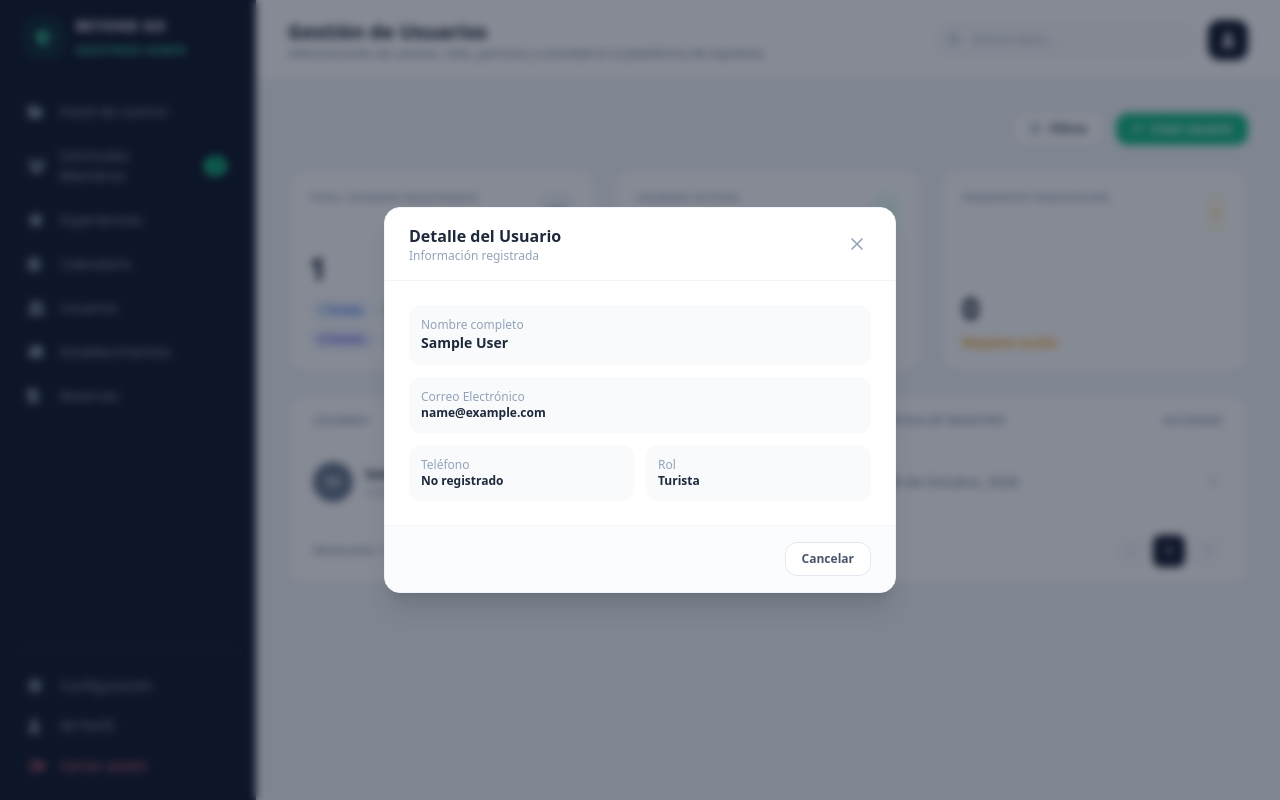
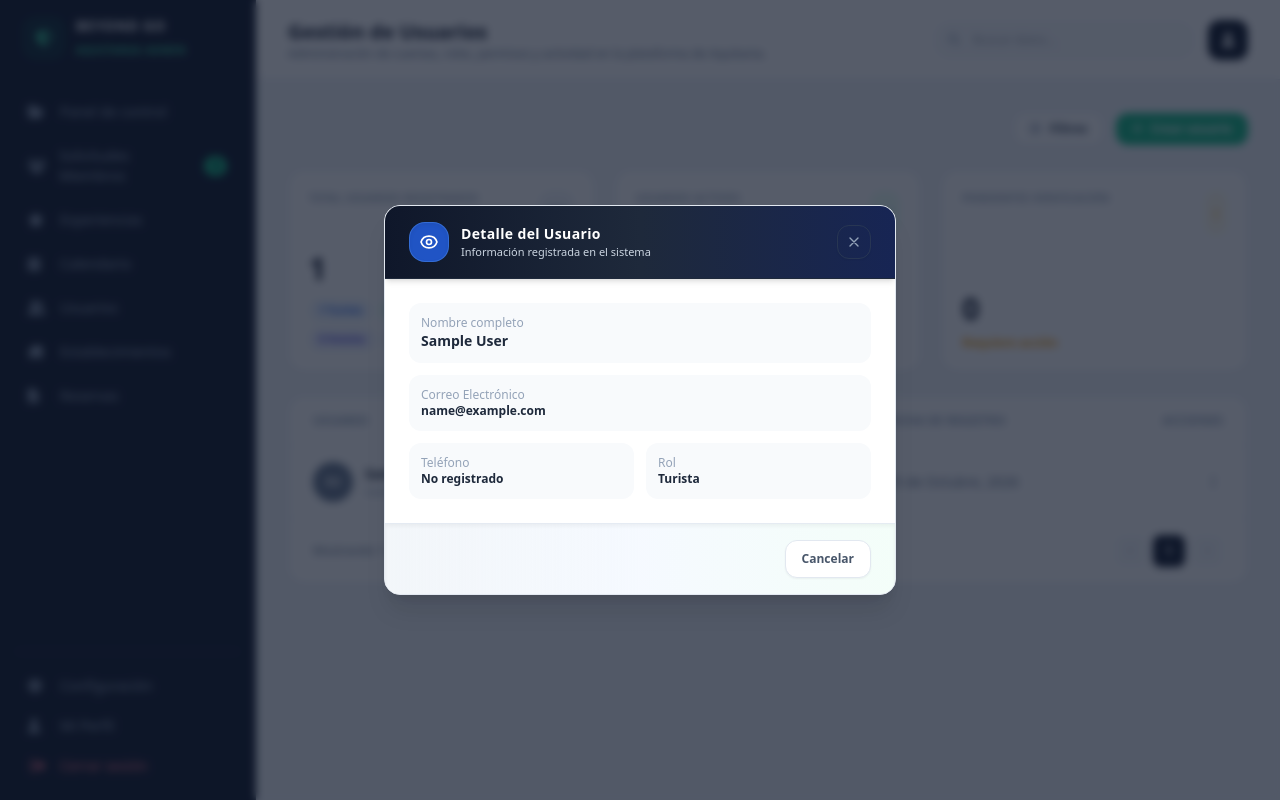
Before and after one commit to 71steven00/BeyondGo, a Django app: page /administrador/gestion_usuarios/1/ver/ in a window 1280 px wide. Run offline with Django 5.2, Linux system fonts and the light colour scheme; the visitor is signed in with stand-in values (Sample User, id 1); data comes from the database, SQL or seed files in the repository; some libraries are stand-ins or nearby versions.

Commit message:
style:arreglo de estilos en el moldal_usuario.html

```diff
--- /dev/null
+++ b/static/js/modales.js
@@ -0,0 +1,24 @@
+document.addEventListener("DOMContentLoaded", function () {
+    const selectRol = document.getElementById("id_rol");
+    const inputCertificado = document.getElementById("id_certificado_turismo");
+
+    if (selectRol && inputCertificado) {
+      // Encontramos el contenedor padre que envuelve al input del certificado
+      const contenedorCertificado = inputCertificado.closest("div");
+
+      function actualizarVisibilidadCertificado() {
+        if (selectRol.value === "GUIA") {
+          contenedorCertificado.style.display = "block";
+        } else {
+          contenedorCertificado.style.display = "none";
+          inputCertificado.value = ""; // Limpia el archivo si cambia de rol por error
+        }
+      }
+
+      // Ejecutar al cargar (ideal para cuando editas un guía existente)
+      actualizarVisibilidadCertificado();
+
+      // Escuchar cambios en el selector de roles en tiempo real
+      selectRol.addEventListener("change", actualizarVisibilidadCertificado);
+    }
+  });
--- a/templates/modales/modal_usuario.html
+++ b/templates/modales/modal_usuario.html
@@ -1,13 +1,38 @@
+{% load static %}
 <!-- OVERLAY / FONDO OSCURO DEL MODAL -->
-<div class="fixed inset-0 z-50 flex items-center justify-center bg-slate-900/50 backdrop-blur-sm p-4 overflow-y-auto">
+<div class="fixed inset-0 w-full h-full z-[9999] flex items-center justify-center bg-slate-900/70 backdrop-blur-sm p-4 overflow-y-auto">
 
   <!-- TARJETA DEL MODAL -->
-  <div class="relative w-full max-w-lg bg-white rounded-2xl shadow-xl border border-slate-100 overflow-hidden">
+  <div class="relative w-full max-w-lg bg-white rounded-2xl shadow-xl border border-slate-200 overflow-hidden">
 
     <!-- HEADER / CABECERA -->
-    <div class="flex items-center justify-between px-6 py-4 border-b border-slate-100">
+    <div class="flex items-center justify-between px-6 py-4 bg-gradient-to-r from-slate-900 via-slate-800 to-blue-950 border-b border-slate-800 shadow-md">
+      <div class="flex items-center gap-3">
+        <!-- Icono indicador visual estilizado según la acción -->
+        <div class="w-10 h-10 rounded-2xl flex items-center justify-center text-white shadow-inner
+          {% if accion == 'ver' %} bg-blue-600/80 border border-blue-400/30
+          {% elif accion == 'crear' %} bg-emerald-600/80 border border-emerald-400/30
+          {% elif accion == 'editar' %} bg-blue-600/80 border border-blue-400/30
+          {% elif accion == 'estado' %} bg-amber-600/80 border border-amber-400/30
+          {% elif accion == 'eliminar' %} bg-rose-600/80 border border-rose-400/30
+          {% endif %}">
+
+          <!-- Iconos vectoriales limpios -->
+          {% if accion == 'ver' %}
+            <svg class="w-5 h-5" fill="none" stroke="currentColor" viewBox="0 0 24 24"><path stroke-linecap="round" stroke-linejoin="round" stroke-width="2" d="M15 12a3 3 0 11-6 0 3 3 0 016 0z"/><path stroke-linecap="round" stroke-linejoin="round" stroke-width="2" d="M2.458 12C3.732 7.943 7.523 5 12 5c4.478 0 8.268 2.943 9.542 7-1.274 4.057-5.064 7-9.542 7-4.477 0-8.268-2.943-9.542-7z"/></svg>
+          {% elif accion == 'crear' %}
+            <svg class="w-5 h-5" fill="none" stroke="currentColor" viewBox="0 0 24 24"><path stroke-linecap="round" stroke-linejoin="round" stroke-width="2" d="M18 9v3m0 0v3m0-3h3m-3 0h-3m-2-5a4 4 0 11-8 0 4 4 0 018 0zM3 20a6 6 0 0112 0v1H3v-1z"/></svg>
+          {% elif accion == 'editar' %}
+            <svg class="w-5 h-5" fill="none" stroke="currentColor" viewBox="0 0 24 24"><path stroke-linecap="round" stroke-linejoin="round" stroke-width="2" d="M11 5H6a2 2 0 00-2 2v11a2 2 0 002 2h11a2 2 0 002-2v-5m-1.414-9.414a2 2 0 112.828 2.828L11.828 15H9v-2.828l8.586-8.586z"/></svg>
+          {% elif accion == 'estado' %}
+            <svg class="w-5 h-5" fill="none" stroke="currentColor" viewBox="0 0 24 24"><path stroke-linecap="round" stroke-linejoin="round" stroke-width="2" d="M4 4v5h.582m15.356 2A8.001 8.001 0 004.582 9m0 0H9m11 11v-5h-.581m0 0a8.003 8.003 0 01-15.357-2m15.357 2H15"/></svg>
+          {% elif accion == 'eliminar' %}
+            <svg class="w-5 h-5" fill="none" stroke="currentColor" viewBox="0 0 24 24"><path stroke-linecap="round" stroke-linejoin="round" stroke-width="2" d="M19 7l-.867 12.142A2 2 0 0116.138 21H7.862a2 2 0 01-1.995-1.858L5 7m5 4v6m4-6v6m1-10V4a1 1 0 00-1-1h-4a1 1 0 00-1 1v3M4 7h16"/></svg>
+          {% endif %}
+        </div>
+
         <div>
-        <h3 class="text-base font-bold text-slate-800">
+          <h3 class="text-sm font-bold text-white tracking-wide">
             {% if accion == 'ver' %}Detalle del Usuario
             {% elif accion == 'crear' %}Nuevo Usuario
             {% elif accion == 'editar' %}Editar Usuario
@@ -15,26 +40,27 @@
             {% elif accion == 'eliminar' %}Eliminar Usuario
             {% endif %}
           </h3>
-        <p class="text-xs text-slate-400">
-          {% if accion == 'ver' %}Información registrada
-          {% elif accion == 'crear' %}Ingresa los datos para registrar un usuario
-          {% elif accion == 'editar' %}Modifica la información requerida
-          {% elif accion == 'estado' %}Confirmación de cambio de estado
-          {% elif accion == 'eliminar' %}Esta acción no se puede deshacer
+          <p class="text-[11px] text-slate-300">
+            {% if accion == 'ver' %}Información registrada en el sistema
+            {% elif accion == 'crear' %}Ingresa los datos para registrar un nuevo usuario
+            {% elif accion == 'editar' %}Modifica la información requerida del usuario
+            {% elif accion == 'estado' %}Confirmación de cambio de estado de cuenta
+            {% elif accion == 'eliminar' %}Esta acción es permanente y no se puede deshacer
             {% endif %}
           </p>
         </div>
+      </div>
 
-      <!-- Botón Cerrar (X) -->
-      <a href="{% url 'gestion_usuarios' %}" class="p-1 rounded-lg text-slate-400 hover:text-slate-600 hover:bg-slate-100 transition">
-        <svg class="w-5 h-5" fill="none" stroke="currentColor" viewBox="0 0 24 24">
+      <!-- Botón Cerrar (X) con estilo oscuro elegante -->
+      <a href="{% url 'gestion_usuarios' %}" class="p-2 rounded-xl text-slate-400 hover:text-white hover:bg-slate-800/80 border border-slate-700/60 transition shadow-sm">
+        <svg class="w-4 h-4" fill="none" stroke="currentColor" viewBox="0 0 24 24">
           <path stroke-linecap="round" stroke-linejoin="round" stroke-width="2" d="M6 18L18 6M6 6l12 12"/>
         </svg>
       </a>
     </div>
 
     <!-- FORMULARIO / CONTENIDO DE LA ACCIÓN -->
-    <form method="POST" action="{% if accion == 'crear' %}{% url 'gestion_usuarios' %}?a=crear{% elif user %}{% url 'gestion_usuarios_accion' user.id accion %}{% endif %}">
+    <form method="POST" action="{% if accion == 'crear' %}{% url 'gestion_usuarios_crear' 'crear' %}{% else %}{% url 'gestion_usuarios_accion' user.id accion %}{% endif %}">
       {% csrf_token %}
 
       <div class="p-6">
@@ -66,6 +92,7 @@
         {% elif accion == 'crear' or accion == 'editar' %}
         <!-- 2. FORMULARIO CREAR / EDITAR -->
           <div class="space-y-4 text-xs">
+            <!-- Fila 1: Nombre y Apellido -->
             <div class="grid grid-cols-2 gap-3">
               <div>
                 <label class="block font-semibold text-slate-600 mb-1">Nombre</label>
@@ -79,12 +106,14 @@
               </div>
             </div>
 
+            <!-- Fila 2: Correo Electrónico (Ancho completo) -->
             <div>
               <label class="block font-semibold text-slate-600 mb-1">Correo Electrónico</label>
               {{ form.email }}
               {% if form.email.errors %}<p class="text-rose-500 text-[10px] mt-1">{{ form.email.errors.0 }}</p>{% endif %}
             </div>
 
+            <!-- Fila 3: Teléfono y Rol (A la par) -->
             <div class="grid grid-cols-2 gap-3">
               <div>
                 <label class="block font-semibold text-slate-600 mb-1">Teléfono</label>
@@ -98,6 +127,14 @@
               </div>
             </div>
 
+            <!-- Fila 4: Certificado de Turismo (Ancho completo - Oculto por defecto mediante JS) -->
+            <div>
+              <label class="block font-semibold text-slate-600 mb-1">{{ form.certificado_turismo.label }}</label>
+              {{ form.certificado_turismo }}
+              {% if form.certificado_turismo.errors %}<p class="text-rose-500 text-[10px] mt-1">{{ form.certificado_turismo.errors.0 }}</p>{% endif %}
+            </div>
+
+            <!-- Fila 5: Contraseñas (A la par, abajo del todo) -->
             {% if accion == 'crear'%}
             <div class="grid grid-cols-2 gap-3 border-t border-slate-100 pt-3">
               <div>
@@ -113,6 +150,7 @@
             </div>
             {% endif %}
 
+            <!-- Checkbox Usuario Activo -->
             <div class="flex items-center gap-2 pt-1">
               {{ form.is_active }}
               <label for="{{ form.is_active.id_for_label }}" class="font-medium text-slate-700 cursor-pointer">
@@ -147,18 +185,27 @@
       </div>
 
       <!-- FOOTER / BOTONES DE ACCIÓN -->
-      <div class="flex items-center justify-end gap-2 px-6 py-4 bg-slate-50/50 border-t border-slate-100">
-        <a href="{% url 'gestion_usuarios' %}" class="px-4 py-2 text-xs font-semibold text-slate-600 bg-white border border-slate-200 rounded-xl hover:bg-slate-50 transition">
+      <div class="flex items-center justify-end gap-3 px-6 py-4 bg-gradient-to-r from-slate-100/90 via-blue-50/60 to-emerald-50/60 border-t border-slate-200/80 shadow-inner">
+
+        <!-- Botón Cancelar -->
+        <a href="{% url 'gestion_usuarios' %}"
+           class="px-4 py-2.5 text-xs font-bold text-slate-600 bg-white border border-slate-200 rounded-xl hover:bg-slate-50 hover:text-slate-800 hover:border-slate-300 transition shadow-sm">
           Cancelar
         </a>
 
         {% if accion != 'ver' %}
-          <button type="submit" class="px-4 py-2 text-xs font-semibold text-white rounded-xl transition
-          {% if accion == 'eliminar' %}bg-rose-600 hover:bg-rose-700{% else %}bg-emerald-600 hover:bg-emerald-700{% endif %}">
+          <!-- Botón de Acción Principal -->
+          <button type="submit"
+                  class="px-5 py-2.5 text-xs font-bold text-white rounded-xl shadow-md transition transform active:scale-95
+                  {% if accion == 'eliminar' %}
+                    bg-gradient-to-r from-rose-600 to-red-600 hover:from-rose-700 hover:to-red-700 shadow-rose-200
+                  {% else %}
+                    bg-gradient-to-r from-emerald-600 via-teal-600 to-emerald-700 hover:from-emerald-700 hover:to-teal-800 shadow-emerald-200/80
+                  {% endif %}">
             {% if accion == 'crear' %}Guardar Usuario
             {% elif accion == 'editar' %}Guardar Cambios
             {% elif accion == 'estado' %}Confirmar Cambio
-            {% elif accion == 'eliminar' %}Eliminar
+            {% elif accion == 'eliminar' %}Sí, Eliminar
             {% endif %}
           </button>
         {% endif %}
@@ -168,3 +215,4 @@
 
   </div>
 </div>
+<script src="{%static 'js/modales.js'%}"></script>
```
Lines whose indentation alone changed are shown as unchanged.
